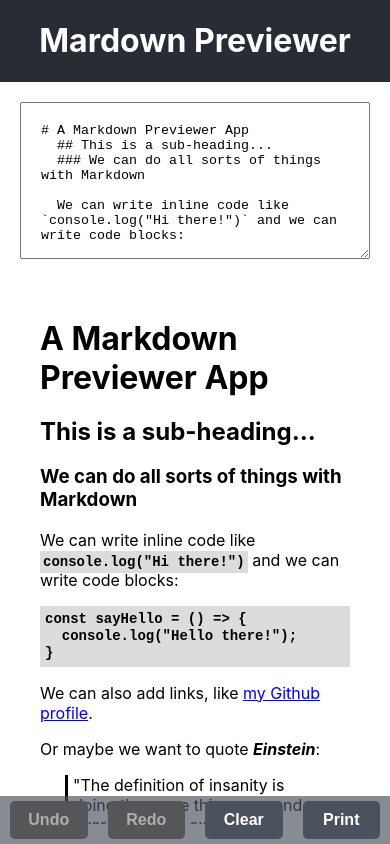
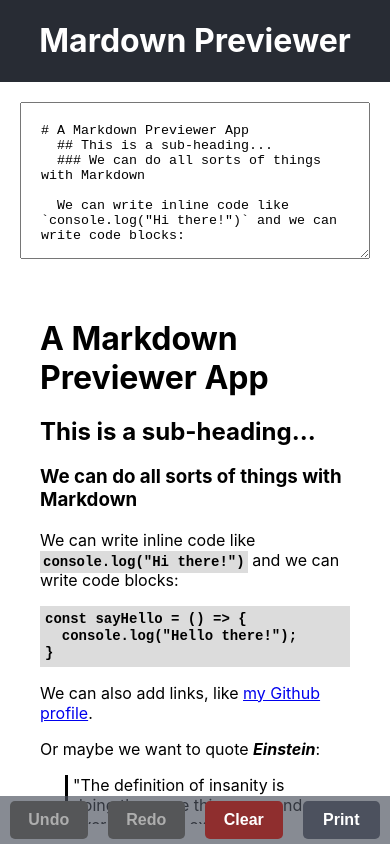
Before and after one commit to japoodev/markdown-previewer, a React (Create React App) app: page / in a window 390 px wide. Built offline with nearby package versions, Linux system fonts and the light colour scheme.

Commit message:
Cosmetic change

```diff
--- a/src/index.css
+++ b/src/index.css
@@ -161,6 +161,10 @@ img {
     margin: 5px 10px;
   }
 
+  .btn-mobile:nth-child(3){
+    background-color: #8f2e2e;
+  }
+
   .btn-mobile:disabled{
     background-color: #555658;
     color: #aeaeae;
```
